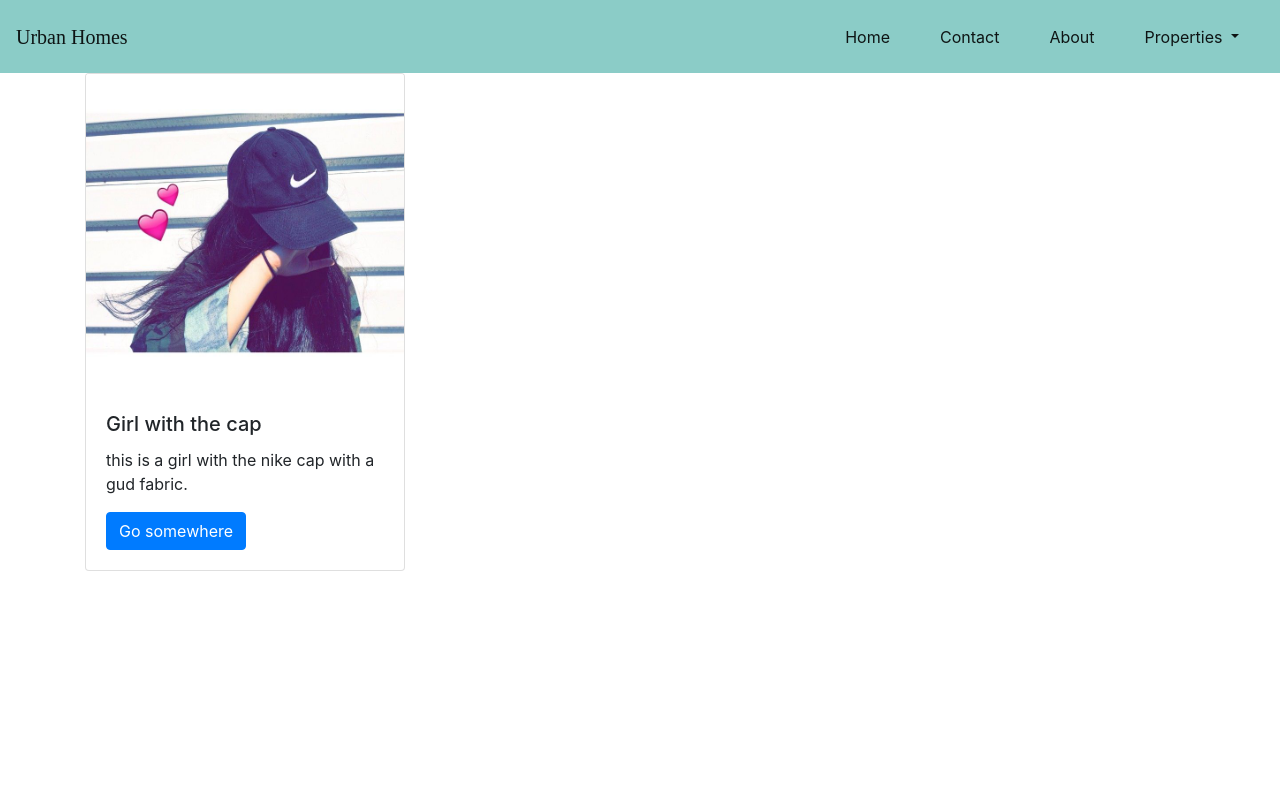
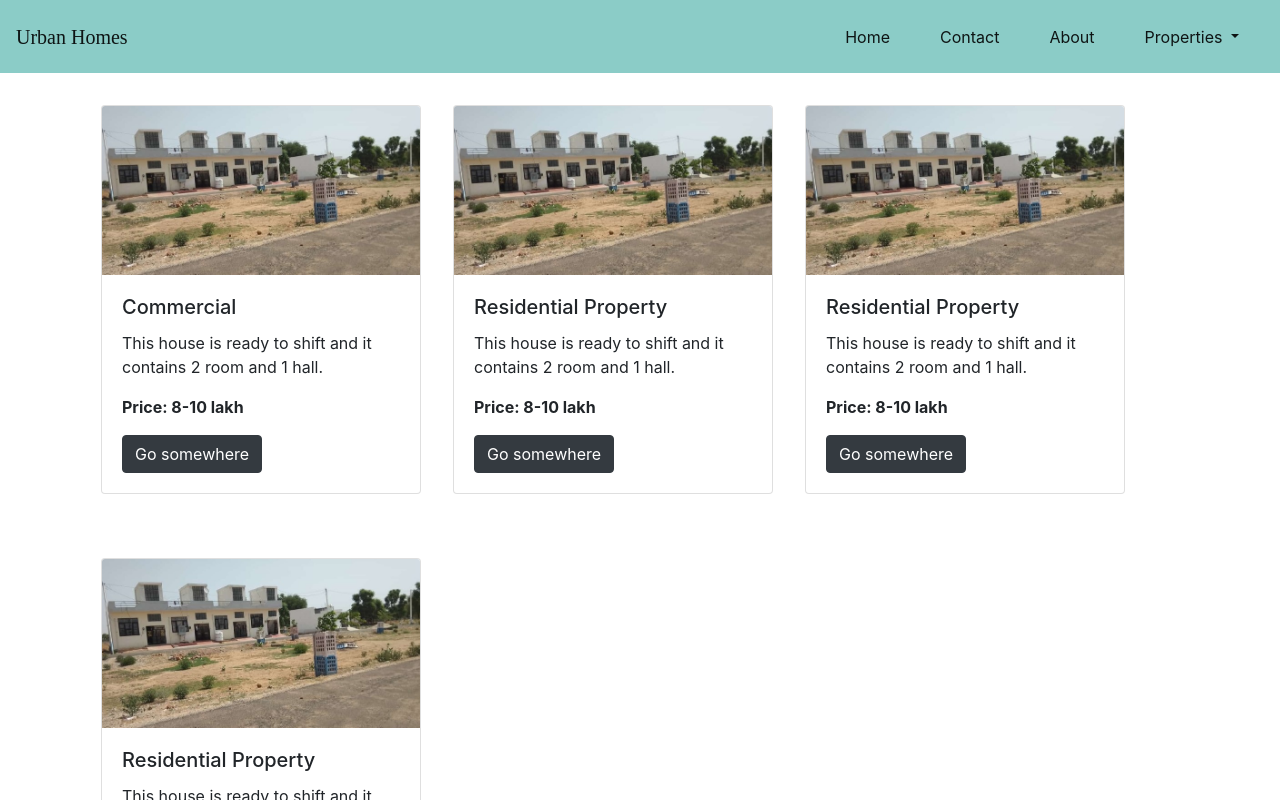
Before and after one commit to mohitdhakad/PropertyWebsite, an Angular app: page /property in a window 1280 px wide. Shown: the top 800 px of the page. Built offline with nearby package versions, Linux system fonts and the light colour scheme.

Commit message:
properies added

```diff
--- a/angular.json
+++ b/angular.json
@@ -123,6 +123,10 @@
           }
         }
       }
-    }},
-  "defaultProject": "urban-home"
+    }
+  },
+  "defaultProject": "urban-home",
+  "cli": {
+    "analytics": "3f973ad8-2fc7-414e-b145-38b924a60ba1"
+  }
 }
--- a/src/app/navbar/navbar.component.html
+++ b/src/app/navbar/navbar.component.html
@@ -24,7 +24,7 @@
             <a class="dropdown-item" routerLink="/residential">Residential</a>
             <a class="dropdown-item" routerLink="/investment">Investment Purpose</a>
             <div class="dropdown-divider"></div>
-            <a class="dropdown-item" href="#">See all properties</a>
+            <a class="dropdown-item" href="/property">See all properties</a>
           </div>
         </li>
         <!-- <li class="nav-item">
--- /dev/null
+++ b/src/app/property/models/index.ts
@@ -0,0 +1 @@
+export * from './property.model'
--- /dev/null
+++ b/src/app/property/models/property.model.ts
@@ -0,0 +1,6 @@
+export interface Property {
+    title:string;
+    imgSrc:string;
+    description:string;
+    price:string;
+}
--- a/src/app/property/property.component.html
+++ b/src/app/property/property.component.html
@@ -1,12 +1,16 @@
 
-
-<div class="container">
-    <div class="card" style="width: 20rem;">
-        <img src="assets/girl.jpg" class="card-img-top" alt="...">
+  <div class="container ">
+  <div *ngIf="showAllProducts"  class="row " style="width: 100%;">
+  <div class="col ">
+    <div class="card "  *ngFor="let property of properties"  >
+        <img [src]="property.imgSrc" class="card-img-top" alt="...">
         <div class="card-body">
-          <h5 class="card-title">Girl with the cap</h5>
-          <p class="card-text">this is a girl with the nike cap with a gud fabric.</p>
-          <a href="#" class="btn btn-primary">Go somewhere</a>
+          <h5 class="card-title">{{property.title}}</h5>
+          <p class="card-text">{{property.description}}</p>
+          <p class="card-text " style="font-weight: bold;">Price: {{ property.price }}</p>
+          <a href="#" class="btn btn-dark">Go somewhere</a>
         </div>
     </div>
 </div>
+</div>
+</div>
--- a/src/app/property/property.component.scss
+++ b/src/app/property/property.component.scss
@@ -0,0 +1,15 @@
+.card {
+    float: left;
+    width: 20rem;
+    margin: 2em 1em;
+}
+.row::after {
+    content: "";
+    clear: both;
+    display: table;
+  }
+
+.noMarginPadding {
+    margin: 0;
+    padding: 0;
+}
--- a/src/app/property/property.component.ts
+++ b/src/app/property/property.component.ts
@@ -1,4 +1,6 @@
-import { Component, OnInit } from '@angular/core';
+import { Component, OnInit,Input } from '@angular/core';
+import { Property } from '../property/models/index';
+import { PROPERTIES } from './services/mock-property';
 
 @Component({
   selector: 'app-property',
@@ -7,7 +9,16 @@ import { Component, OnInit } from '@angular/core';
 })
 export class PropertyComponent implements OnInit {
 
-  constructor() { }
+
+  properties: Property[];
+  showAllProducts:boolean=true;
+
+  // @Input() imageSource;
+  // @Input() description;
+  // @Input() title;
+  // @Input() price;
+
+  constructor() { this.properties=PROPERTIES }
 
   ngOnInit(): void {
   }
--- /dev/null
+++ b/src/app/property/services/mock-property.ts
@@ -0,0 +1,39 @@
+import { Property } from '../models/property.model'
+
+
+
+export var PROPERTIES: Property[] = [
+
+    {
+
+        title: 'Commercial',
+        description: 'This house is ready to shift and  it contains 2 room and 1 hall.',
+        imgSrc: 'assets/home1.jpg',
+        price:'8-10 lakh',
+
+    },
+    {
+
+        title: 'Residential Property',
+        description: 'This house is ready to shift and  it contains 2 room and 1 hall.',
+        imgSrc: 'assets/home1.jpg',
+        price:'8-10 lakh',
+
+    },
+    {
+
+        title: 'Residential Property',
+        description: 'This house is ready to shift and  it contains 2 room and 1 hall.',
+        imgSrc: 'assets/home1.jpg',
+        price:'8-10 lakh',
+
+    },
+    {
+
+        title: 'Residential Property',
+        description: 'This house is ready to shift and  it contains 2 room and 1 hall.',
+        imgSrc: 'assets/home1.jpg',
+        price:'8-10 lakh',
+
+    },
+]
```
Also changed, not shown: src/assets/home1.jpg.
